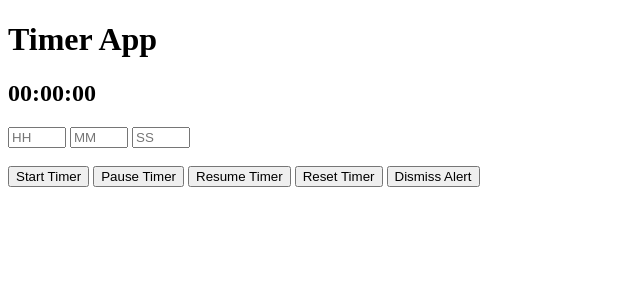
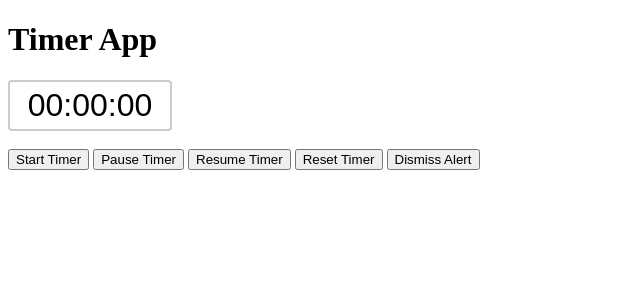
Before and after one commit to gsmafra/multi-device-timer, a Flask app: page / in a window 1280 px wide. Shown: the top 300 px of the page, without its empty margins (0-640 px from the left). Run offline with Flask 3, Linux system fonts and the light colour scheme; some libraries are stand-ins or nearby versions.

Commit message:
merge input and display

```diff
--- a/templates/index.html
+++ b/templates/index.html
@@ -18,6 +18,15 @@
             50% {
                 background-color: red;
             }
+        }
+        /* Style for the time input */
+        #timerDisplay {
+            font-size: 2em;
+            text-align: center;
+            width: 150px;
+            border: 2px solid #ccc;
+            border-radius: 4px;
+            padding: 5px;
         }
     </style>
     <script>
@@ -42,9 +51,9 @@
             document.body.classList.remove('flashing'); // Stop flashing
         }
 
-        // Update the timer display
+        // Update the timer display (the input value)
         socket.on('update_timer', function(data) {
-            document.getElementById("timerDisplay").innerText = formatTime(data.time_left);
+            document.getElementById("timerDisplay").value = formatTime(data.time_left);
         });
 
         // Format time in hh:mm:ss format
@@ -57,25 +66,55 @@
                (remainingSeconds < 10 ? "0" + remainingSeconds : remainingSeconds);
         }
 
+        // Parse a time string (hh:mm:ss) into seconds
+        function parseTime(timeStr) {
+            var parts = timeStr.split(":");
+            if (parts.length !== 3) return 0;
+            var hours = parseInt(parts[0]) || 0;
+            var minutes = parseInt(parts[1]) || 0;
+            var seconds = parseInt(parts[2]) || 0;
+            return hours * 3600 + minutes * 60 + seconds;
+        }
+
+        // When not running, the input should be editable.
+        // While running, we lock it by setting the readonly attribute.
+        function lockTimerInput(locked) {
+            var timerInput = document.getElementById("timerDisplay");
+            if (locked) {
+                timerInput.setAttribute("readonly", true);
+            } else {
+                timerInput.removeAttribute("readonly");
+            }
+        }
+
         function startTimer() {
-            // Get values from three inputs
-            var hours = parseInt(document.getElementById("hoursInput").value) || 0;
-            var minutes = parseInt(document.getElementById("minutesInput").value) || 0;
-            var seconds = parseInt(document.getElementById("secondsInput").value) || 0;
-            // Calculate total duration in seconds
-            var duration = (hours * 3600) + (minutes * 60) + seconds;
+            var timerInput = document.getElementById("timerDisplay");
+            // Parse the input (expected format: hh:mm:ss)
+            var duration = parseTime(timerInput.value);
+            if (duration <= 0) {
+                alert("Please enter a valid time in hh:mm:ss format.");
+                return;
+            }
+            // Lock the timer input while running
+            lockTimerInput(true);
             fetch('/start/' + duration);
         }
 
         function pauseTimer() {
             fetch('/pause');
+            // Optionally unlock the input on pause (depending on desired UX)
+            lockTimerInput(false);
         }
 
         function resetTimer() {
             fetch('/reset');
+            // Unlock the timer input so it can be edited
+            lockTimerInput(false);
         }
 
         function resumeTimer() {
+            // Lock the input again
+            lockTimerInput(true);
             fetch('/resume');
         }
     </script>
@@ -83,11 +122,8 @@
 <body>
     <h1>Timer App</h1>
     <div>
-        <h2 id="timerDisplay">00:00:00</h2>
-        <!-- Three inputs for hh:mm:ss  -->
-        <input type="number" id="hoursInput" placeholder="HH" min="0" style="width: 50px;" />
-        <input type="number" id="minutesInput" placeholder="MM" min="0" max="59" style="width: 50px;" />
-        <input type="number" id="secondsInput" placeholder="SS" min="0" max="59" style="width: 50px;" />
+        <!-- Single input for both display and editing -->
+        <input type="text" id="timerDisplay" value="00:00:00" placeholder="hh:mm:ss" />
         <br/><br/>
         <button onclick="startTimer()">Start Timer</button>
         <button onclick="pauseTimer()">Pause Timer</button>
```
